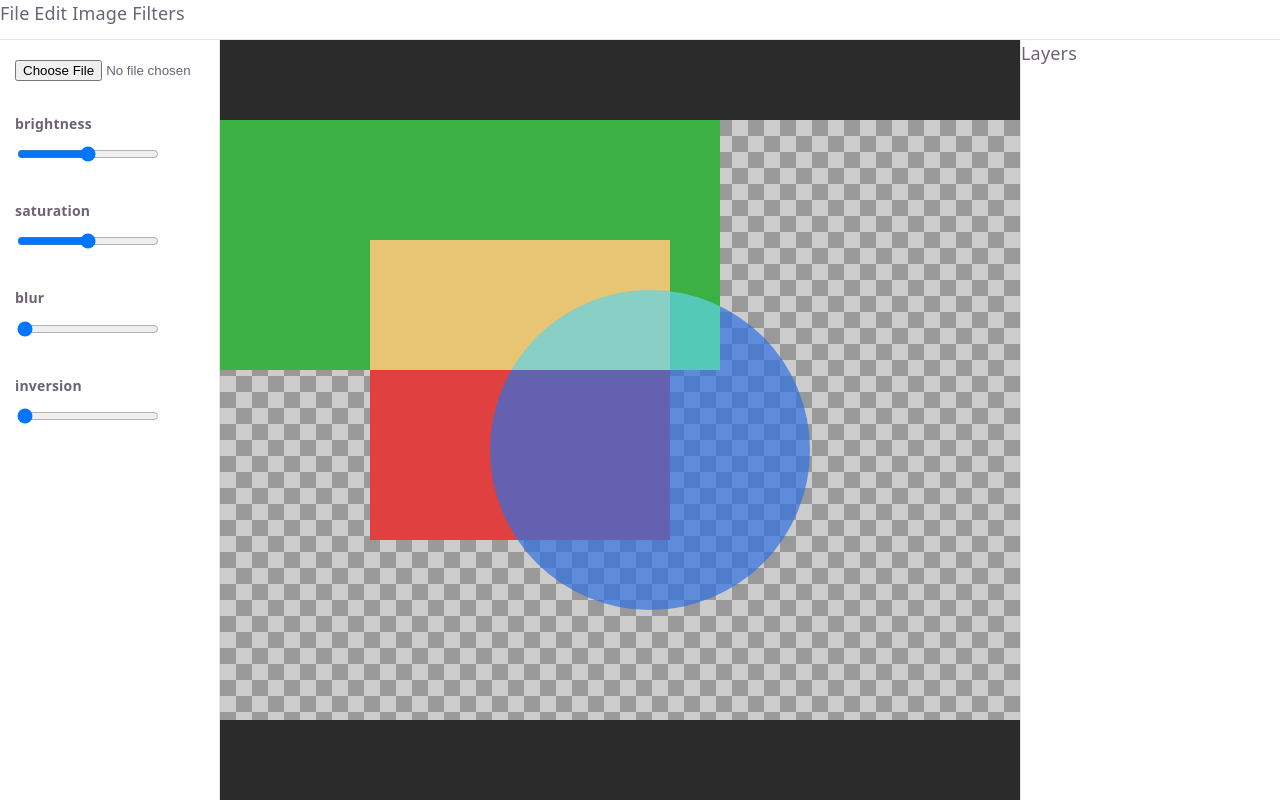
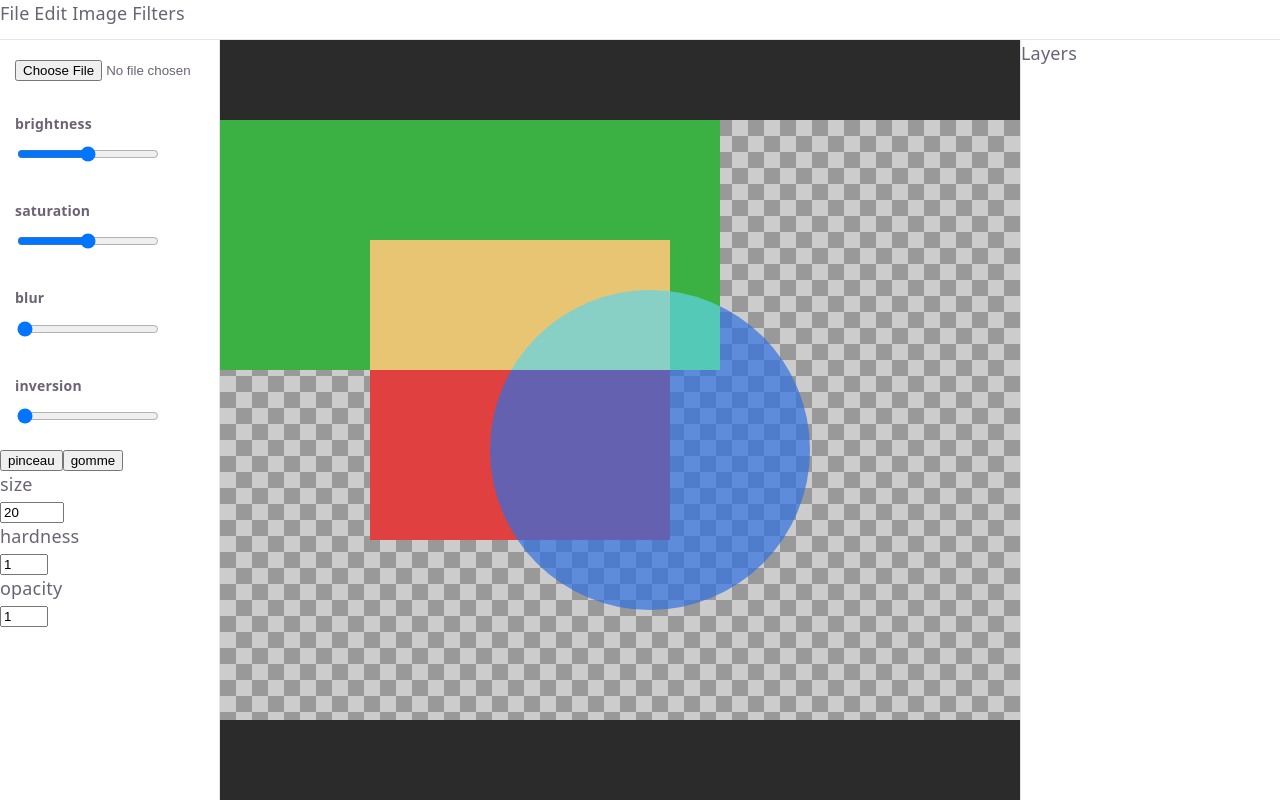
Before and after one commit to JurassicX/EpiGimp, a React (Vite) app: page / in a window 1280 px wide. Built offline with nearby package versions, Linux system fonts and the light colour scheme.

Commit message:
[+] adding input in the toolbow to control brush opacity size and hardness

```diff
--- a/src/ui/brush/drawSquare.ts
+++ b/src/ui/brush/drawSquare.ts
@@ -5,12 +5,14 @@ export interface BrushSettings {
     size: number
     hardness: number
     color: string
+    opacity: number
 }
 
 export const DEFAULT_BRUSH: BrushSettings = {
     size: 20,
     hardness: 1,
     color: '#e04040',
+    opacity: 1,
 }
 
 export function drawCircle(pos: MousePos, testDocument: EpiDocument, brush: BrushSettings) {
@@ -24,6 +26,7 @@ export function drawCircle(pos: MousePos, testDocument: EpiDocument, brush: Brus
     layer.ctx.beginPath()
     layer.ctx.arc(pos.x, pos.y, radius, 0, Math.PI * 2)
     layer.ctx.fill()
+    layer.ctx.globalAlpha = brush.opacity
     layer.ctx.filter = 'none'
 }
 
--- a/src/ui/panels/ToolPanel.tsx
+++ b/src/ui/panels/ToolPanel.tsx
@@ -1,3 +1,4 @@
+import { DEFAULT_BRUSH } from '../brush/drawSquare'
 import { Slider } from '../components/Slider'
 import type { FilterSettings } from '../core/filters'
 import './ToolPanel.css'
@@ -6,6 +7,18 @@ interface ToolPanelProps {
   filters: FilterSettings
   onFilterChange: (key: keyof FilterSettings, value: number) => void
   onOpenFile: (file: File) => void
+}
+
+function updateBrushSize(size: number) {
+  DEFAULT_BRUSH.size = size
+}
+
+function updateBrushOpaHardness(hardness: number) {
+  DEFAULT_BRUSH.hardness = hardness
+}
+
+function updateBrushOpacity(opacity: number) {
+  DEFAULT_BRUSH.opacity = opacity
 }
 
 export function ToolPanel({ filters, onFilterChange, onOpenFile }: ToolPanelProps) {
@@ -32,6 +45,17 @@ export function ToolPanel({ filters, onFilterChange, onOpenFile }: ToolPanelProp
         <Slider id="inversion" label="inversion" min={0} max={100}
                 value={filters.inversion} onChange={(value) => onFilterChange('inversion', value)} />
       </div>
+      <div>
+        <button>pinceau</button>
+        <button>gomme</button>
+        <div>size</div>
+        <input type="number" defaultValue={20} min={1} max={100} onChange={(event) => {updateBrushSize(Number(event.target.value))}}></input>
+        <div>hardness</div>
+        <input type="number" defaultValue={1} min={0} max={1} onChange={(event) => {updateBrushOpaHardness(Number(event.target.value))}} ></input>
+        <div>opacity</div>
+        <input type="number" defaultValue={1} min={0} max={1} onChange={(event) => {updateBrushOpacity(Number(event.target.value))}}></input>
+
+      </div>
     </aside>
   )
 }
```
